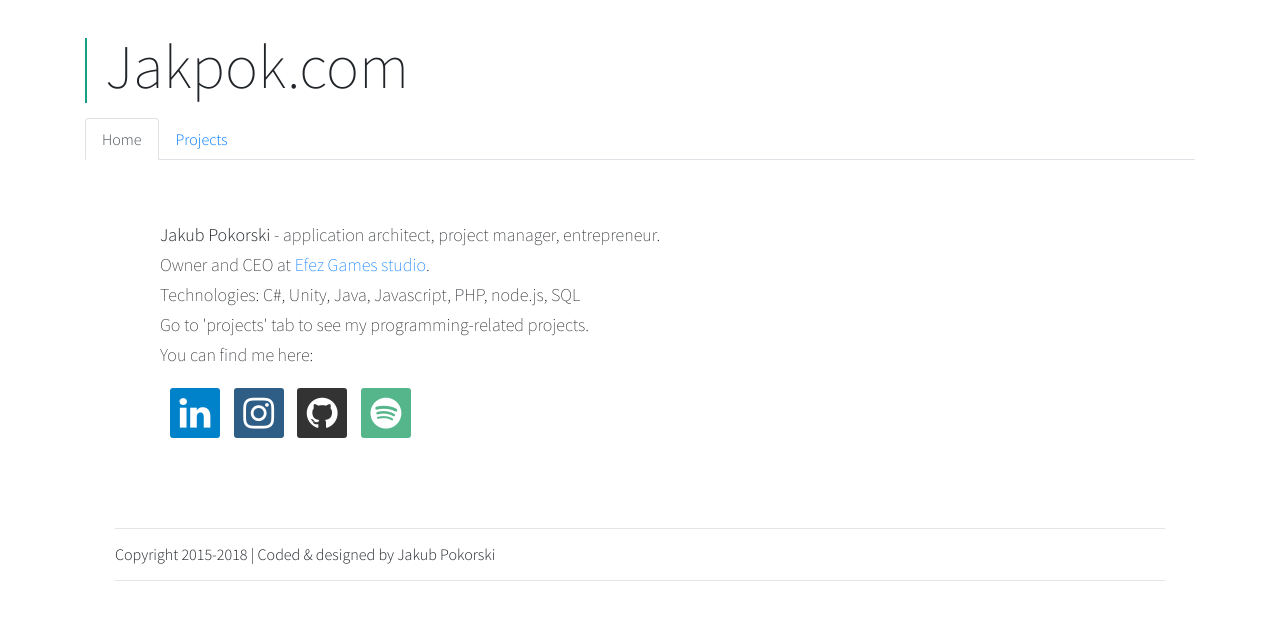
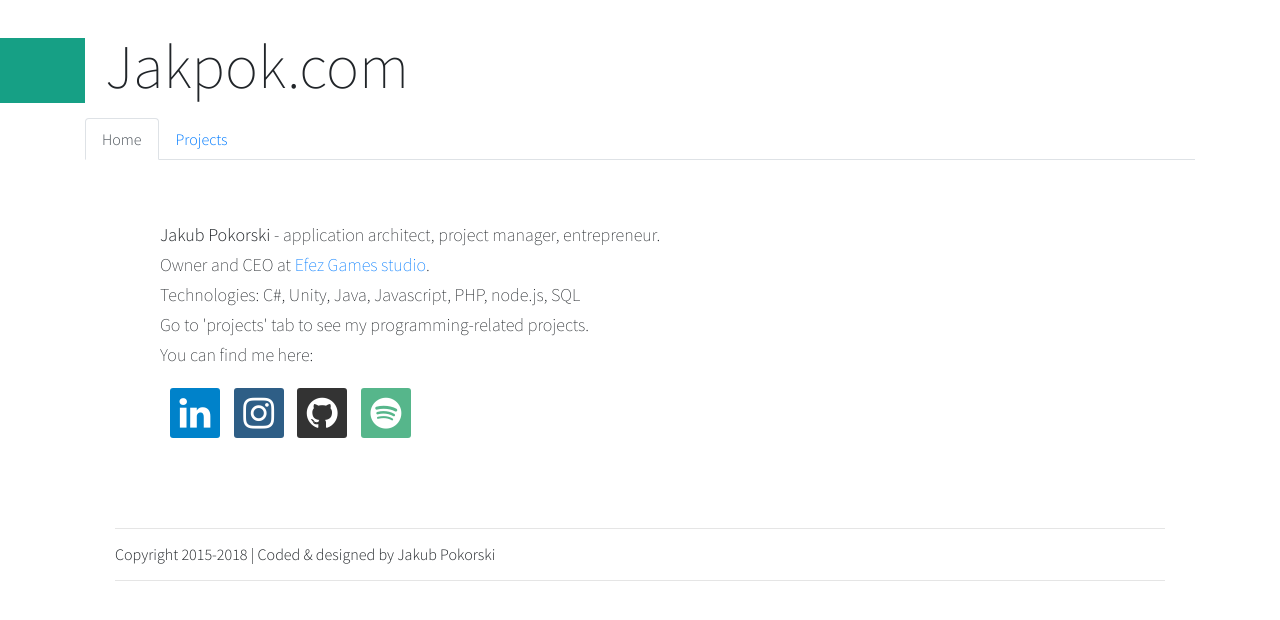
Before and after one commit to Jakpok/jakpok.github.io, a Jekyll site: the page built from index.html, in a window 1280 px wide. Shown: the top 620 px of the page. Built offline with Jekyll 4.4.1, drawn with Linux system fonts in a browser that asks for light colours; Markdown is read by kramdown in place of the engine named in the settings.

Commit message:
upgraded title animation

```diff
--- a/_layouts/default.html
+++ b/_layouts/default.html
@@ -43,6 +43,7 @@
 				<div class="span12">
 					<div class="content fade-in-slow">
 					{{ content }}
+
 					</div>
 				</div>
 
--- a/css/style.css
+++ b/css/style.css
@@ -8,31 +8,32 @@
   }
 }
 
+@keyframes titleSlide {
+  from {
+  	margin-left:-400px;
+		opacity:0;
+  }
+	to{
+		margin-left: 20px;
+		opacity:1;
+	}
+}
+
 @keyframes logoAnimation{
 	0%{
 		margin-top:-200px;
-		width:2px;
-	}
-	25%{
-		margin-top:8px;
-		width: 2px;
-	}
-	35%{
-		width:330px;
-	}
-	45%{
-		width:330px;
 	}
 	100%{
-		width: 2px;
+		margin-top:8px;
 	}
 }
 
 .logoLine{
-	animation: logoAnimation 2.4s ease 1;
+	animation: logoAnimation 0.5s ease-in-out 1;
 	animation-delay:0.1s;
 	z-index: 1000;
-	width:2px;
+	width:100px;
+	margin-left:-100px;
 	height:65px;
 	background-color:#16a085;
 	position:absolute;
@@ -56,8 +57,8 @@
 	font-size: 62px;
   font-weight:100;
 	line-height: 72px;
-	animation: fadeIn 0.1s ease-in 1 forwards;
-  animation-delay: 1s;
+	animation: titleSlide 0.2s ease-out 1 forwards;
+  animation-delay: 0.5s;
 	margin-left:20px;
 	opacity:0
 }
@@ -112,6 +113,7 @@
 	text-align: center;
 	text-decoration: none;
 	border-radius:3px;
+	opacity: 0;
 }
 .fa:hover {
 	text-decoration:none;
@@ -125,19 +127,27 @@
 .fa-instagram {
 	background: #2e5e86;
   	color: white;
+		animation: fadeIn 0.5s ease 1 forwards;
+	  animation-delay: 0.8s;
 }
 
 .fa-linkedin {
   	background: #0082ca;
   	color: white;
+		animation: fadeIn 0.5s ease 1 forwards;
+	  animation-delay: 0.4s;
 }
 .fa-github {
   	background: #333333;
   	color: white;
+		animation: fadeIn 0.5s ease 1 forwards;
+	  animation-delay: 1.2s;
 }
 .fa-spotify {
   	background: #56b68b;
   	color: white;
+		animation: fadeIn 0.5s ease 1 forwards;
+	  animation-delay: 1.6s;
 }
 .fa-lastfm {
   	background: #c61118;
```
